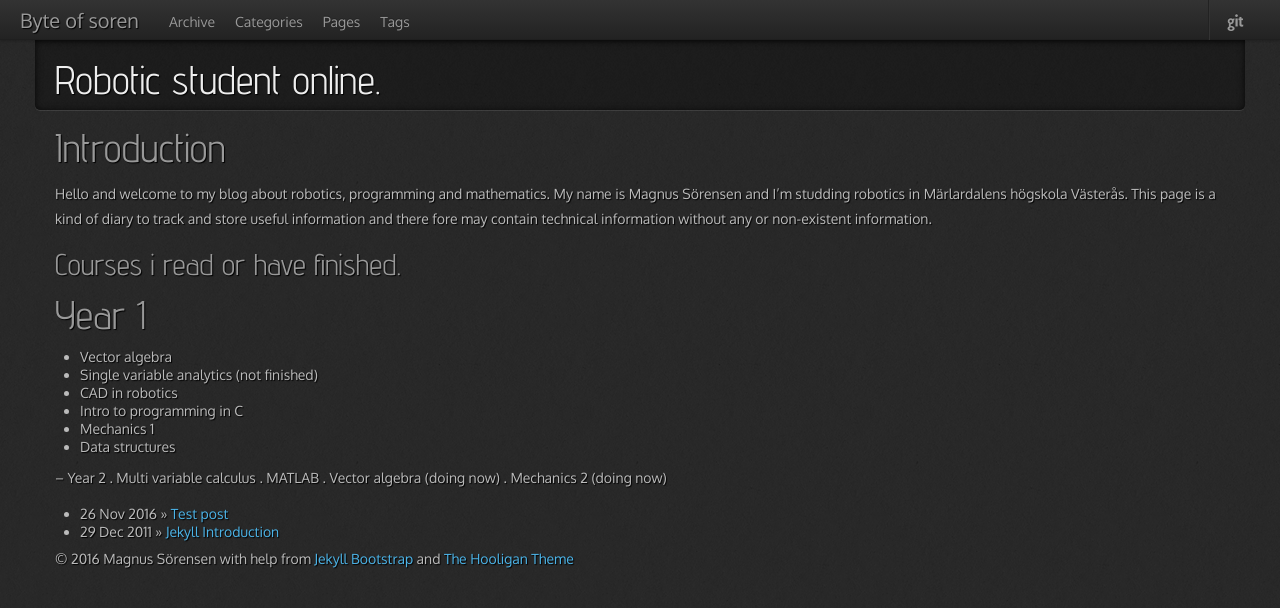
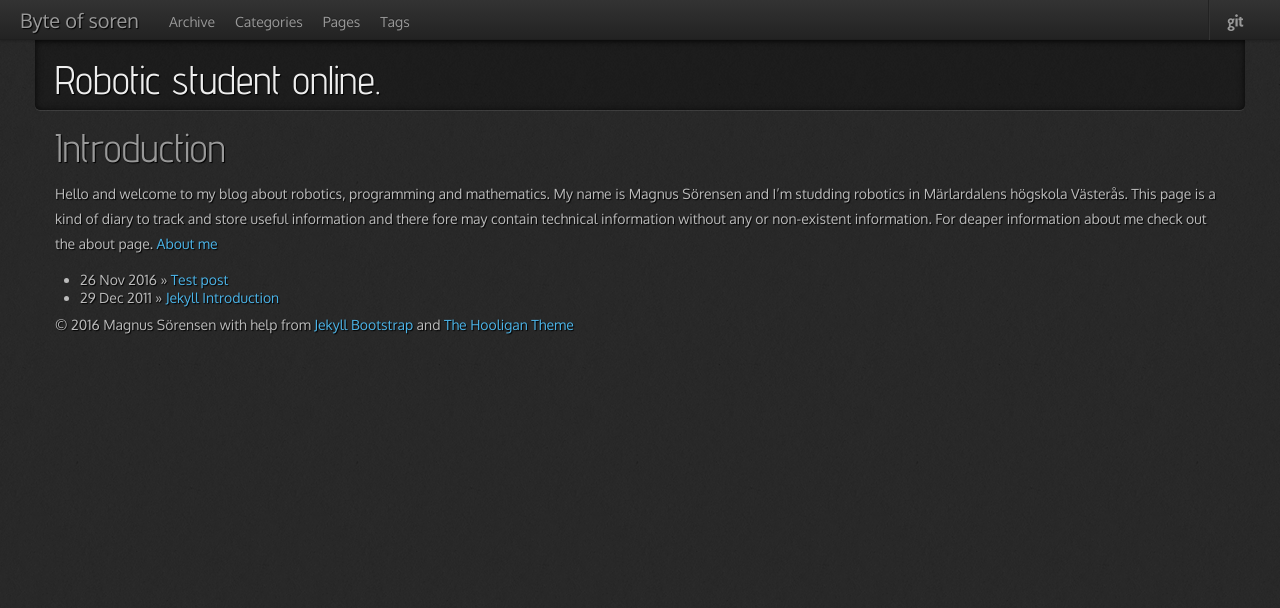
Before and after one commit to byteofsoren/byteofsoren.github.io, a Jekyll site: the page built from index.md, in a window 1280 px wide. Shown: the top 608 px of the page. Built offline with Jekyll 4.4.1, drawn with Linux system fonts in a browser that asks for light colours; nearby versions of some CDN libraries.

Commit message:
added about file

```diff
--- a/index.md
+++ b/index.md
@@ -10,23 +10,8 @@ Hello and welcome to my blog about robotics, programming and mathematics.
 My name is Magnus Sörensen and I'm studding robotics in Märlardalens högskola
 Västerås. This page is a kind of diary to track and store useful information
 and there fore may contain technical information without any or non-existent
-information.
-
-## Courses i read or have finished.
-# Year 1
-<ul>
-    <li> Vector algebra </li>
-    <li> Single variable analytics (not finished)</li>
-    <li> CAD in robotics</li>
-    <li> Intro to programming in C</li>
-    <li>Mechanics 1</li>
-    <li> Data structures</li>
-</ul>
--- Year 2
-. Multi variable calculus
-. MATLAB
-. Vector algebra (doing now)
-. Mechanics 2 (doing now)
+information. For deaper information about me check out the about page.
+[About me](about.md)
 
 
 <ul class="posts">
```
Also changed, not shown: about.md (added, +30 -0 lines).
